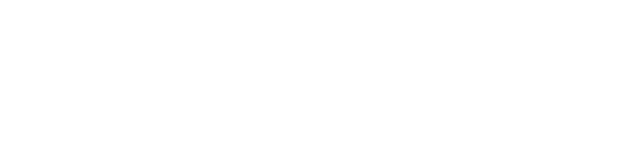
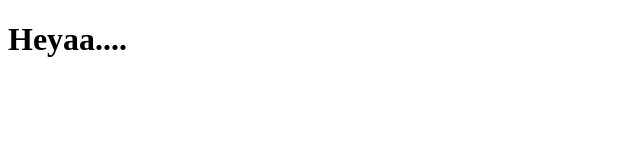
Before and after one commit to PatelNik242/localrepo, a plain HTML site: page index.html in a window 1280 px wide. Shown: the whole page, without its empty margins (0-640 px from the left). Drawn offline with Linux system fonts and the light colour scheme.

Commit message:
new feature added

```diff
--- a/index.html
+++ b/index.html
@@ -6,6 +6,6 @@
     <title>Document</title>
 </head>
 <body>
-
+    <h1>Heyaa....</h1>
 </body>
 </html>
```
